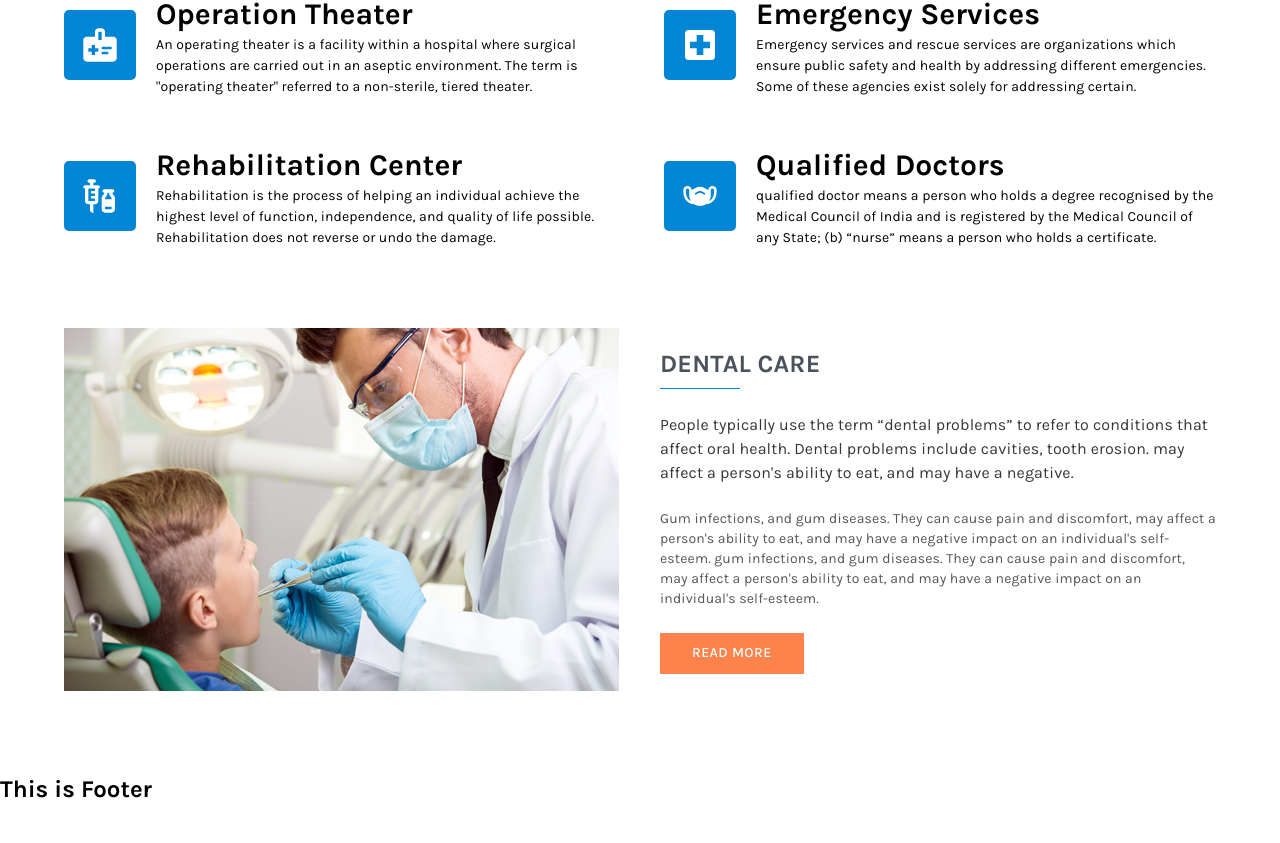
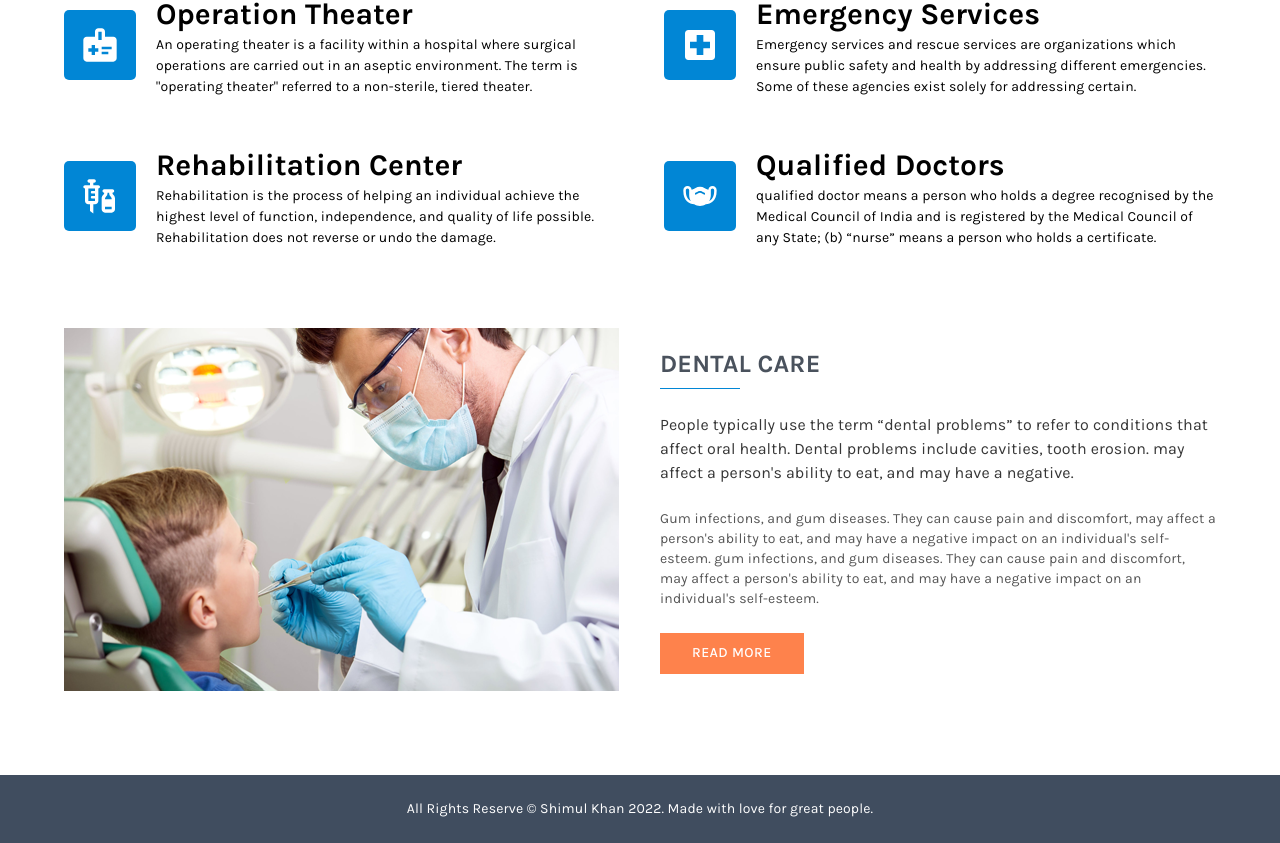
Before and after one commit to khan-shimul/health-care, a React (Create React App) app: page / in a window 1280 px wide. Shown: the part 1015-1858 px from the top of the page. Built offline with nearby package versions, Linux system fonts and the light colour scheme.

Commit message:
added footer

```diff
--- a/src/compo/Shared/Footer/Footer.js
+++ b/src/compo/Shared/Footer/Footer.js
@@ -1,9 +1,17 @@
+import { Box, Typography } from '@mui/material';
 import React from 'react';
 
 const Footer = () => {
     return (
         <footer>
-            <h2>This is Footer</h2>
+            <Box variant="div">
+                <Typography
+                    variant="body2"
+                    sx={{ background: '#404D5F', textAlign: 'center', color: '#fff', p: 3 }}
+                >
+                    All Rights Reserve © Shimul Khan 2022. Made with love for great people.
+                </Typography>
+            </Box>
         </footer>
     );
 };
```
